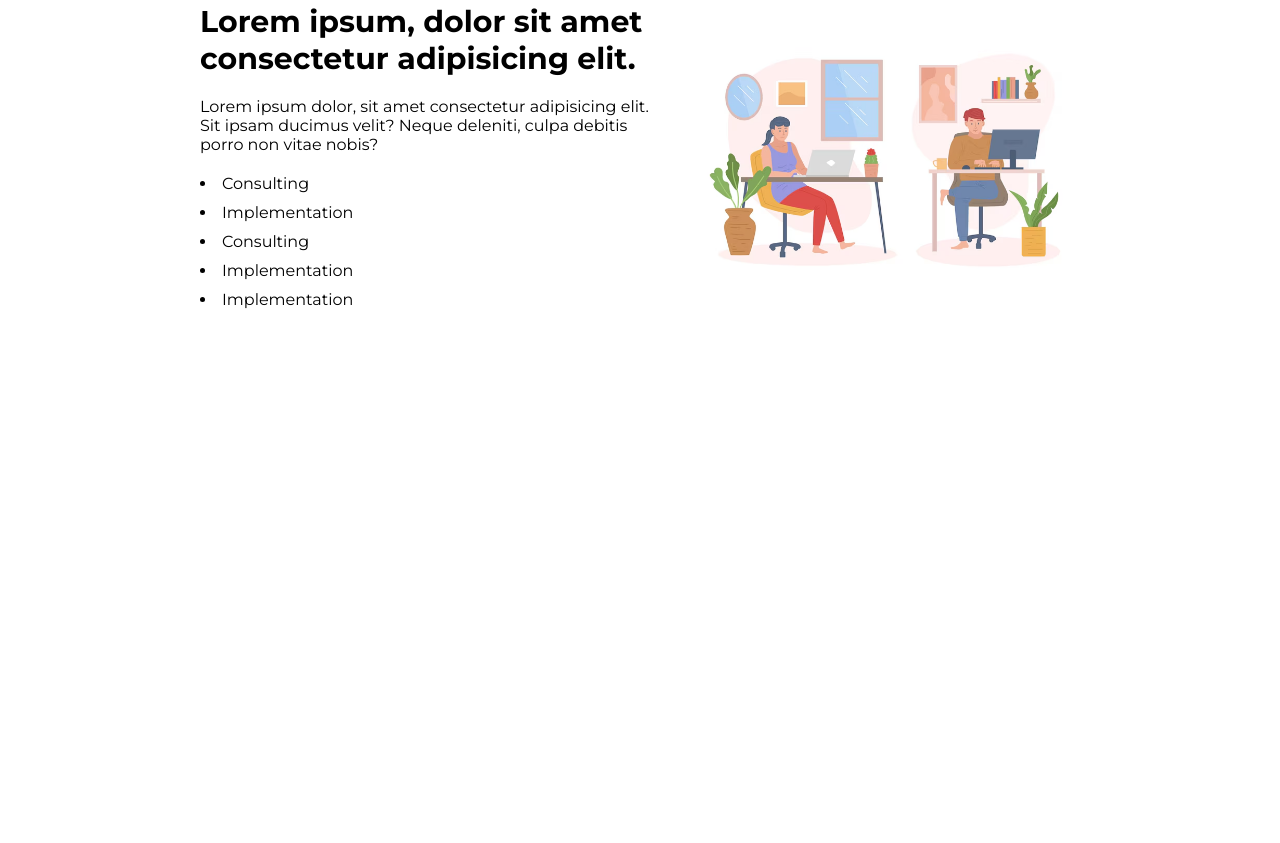
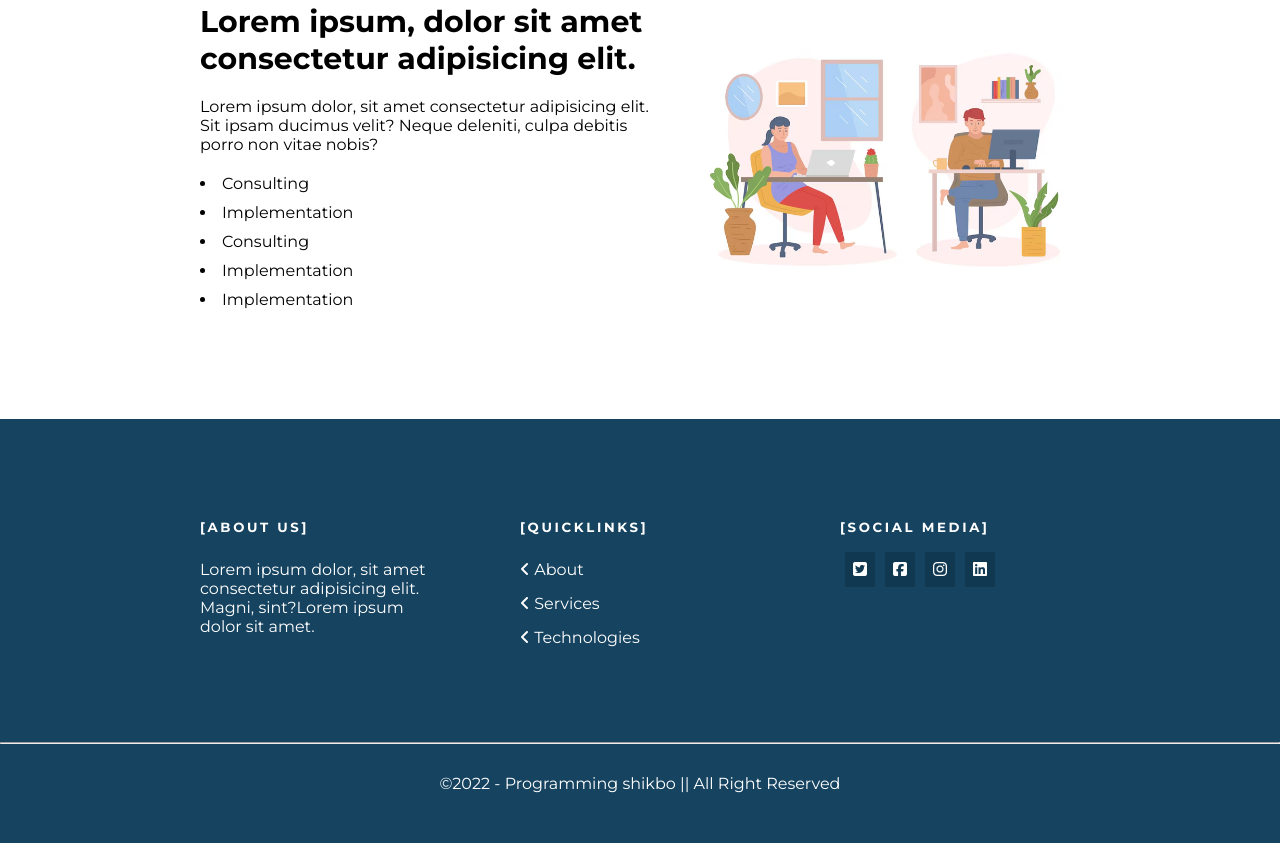
Before and after one commit to noor2367/Responsive-Website-html-css, a plain HTML site: page index.html in a window 1280 px wide. Shown: the part 5558-6401 px from the top of the page. Before the commit the page ends 5977 px from the top, so only its background shows below. Drawn offline with Linux system fonts and the light colour scheme.

Commit message:
footer add

```diff
--- a/index.html
+++ b/index.html
@@ -204,5 +204,30 @@
                 </div>
              </section>
     </main>
+    <footer>
+        <div class="footer-parent">
+            <div class="single-footer">
+                <h5>[About us]</h5>
+                <p>Lorem ipsum dolor, sit amet consectetur adipisicing elit. Magni, sint?Lorem ipsum dolor sit amet.</p>
+            </div>
+            <div class="single-footer single-footer-links">
+                <h5>[Quicklinks]</h5>
+                <p><a href="#"><i class="fas fa-angle-left"></i> About</a></p>
+                <p><a href="#"><i class="fas fa-angle-left"></i> Services</a></p>
+                <p><a href="#"><i class="fas fa-angle-left"></i> Technologies</a></p>
+            </div>
+            <div class="single-footer single-footer-social">
+                <h5>[Social Media]</h5>
+                <ul>
+                    <li><a href="#"><i class="fab fa-twitter-square"></i></a></li>
+                    <li><a href="#"><i class="fab fa-facebook-square"></i></a></li>
+                    <li><a href="#"><i class="fab fa-instagram"></i></a></li>
+                    <li><a href="#"><i class="fab fa-linkedin"></i></a></li>
+                </ul>
+            </div>
+        </div>
+        <hr style="margin: 80px 0 30px 0;">
+        <p style="text-align: center; color: white;"> &copy;2022 - Programming shikbo || All Right Reserved </p>
+    </footer>
 </body>
 </html>
--- a/style.css
+++ b/style.css
@@ -371,6 +371,50 @@ form p{
     list-style-position: inside;
     margin: 10px 0px;
 }
+/* footer code start here */
+.footer-parent{
+    display: flex;
+    margin-left: 200px;
+    margin-right: 200px;
+    color: white;
+    gap: 80px;
+}
+footer{
+    background-color: #154360;
+    padding: 100px 0 50px 0;
+}
+.single-footer{
+    width: 100%;
+}
+.single-footer h5{
+    margin-bottom: 25px;
+    letter-spacing: 0.2em;
+    text-transform: uppercase;
+}
+.single-footer-links p{
+    margin-bottom: 15px;
+}
+.single-footer-links a{
+    text-decoration: none;
+    color: white;
+}
+.single-footer-social ul{
+    display: flex;
+}
+.single-footer-social ul li{
+    list-style-type: none;
+}
+.single-footer-social ul li a{
+    text-decoration: none;
+    color: white;
+    margin:0 5px;
+    background-color: #0a273863;
+    padding: 8px;
+}
+
+
+
+
 
 
 
@@ -505,6 +549,21 @@ form{
 .single-takecare{
     margin-bottom: 70px;
 }
+.footer-parent{
+    display: flex;
+    flex-direction: column;
+    margin-left:30px;
+    margin-right:30px;
+    color: white;
+    gap:50px;
+}
+.single-footer{
+    text-align: center;
+}
+.single-footer-social ul{
+    display: flex;
+    justify-content: center;
+}
 
 
 
@@ -581,5 +640,10 @@ form{
     .single-takecare{
         margin-bottom: 80px;
     }
+    /* footer section code start here */
+    .footer-parent{
+        margin-left:70px;
+        margin-right:70px;
+    }
 
     }
```
